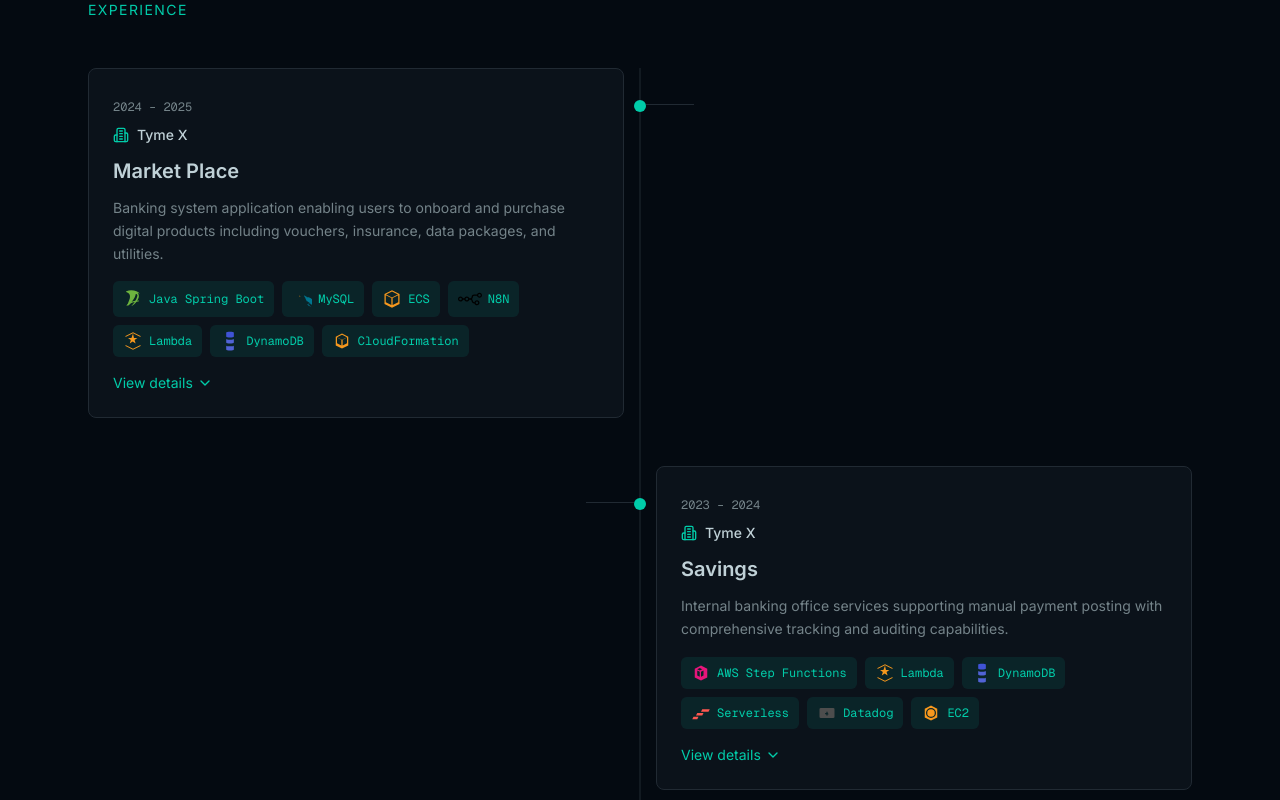
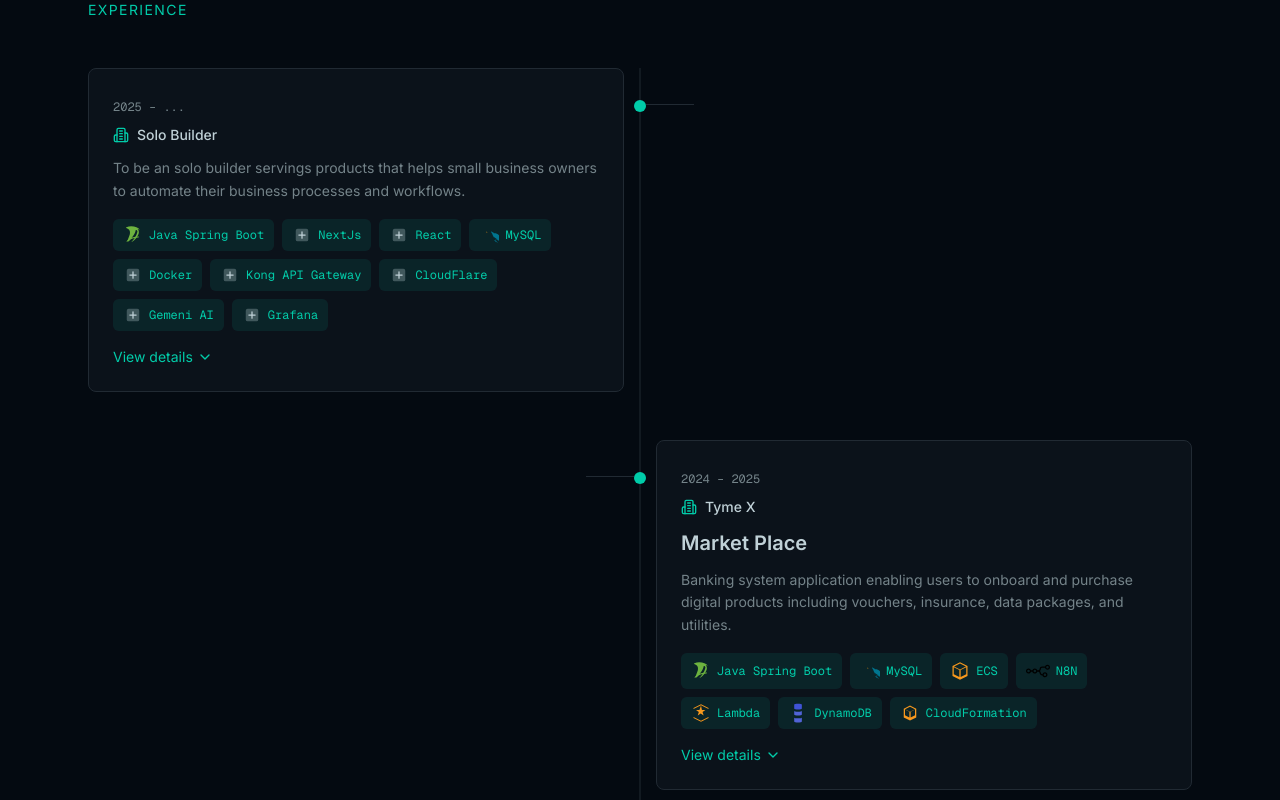
Before and after one commit to dphuynh123/huynh-dinh-porfolio, a Next.js app: page /profile/ in a window 1280 px wide. Shown: the part 880-1680 px from the top of the page. Built offline with nearby package versions, Linux system fonts and the light colour scheme.

Commit message:
adding solo builder project

```diff
--- a/components/project-flow.tsx
+++ b/components/project-flow.tsx
@@ -3,6 +3,29 @@
 import { ProjectCard } from "./project-card"
 
 const projects = [
+  {
+    id: 11,
+    period: "2025 – ...",
+    company: "Solo Builder",
+    title: "",
+    description:
+      "To be an solo builder servings products that helps small business owners to automate their business processes and workflows.",
+    responsibilities: [
+      "Business requirement gathering and analysis",
+      "Setup AI model integration",
+      "End to end feature development",
+      "Infrastructure, Architecture setup and deployment",
+      "Gemeni AI integration",
+      "Self hosting and monitoring",
+    ],
+    outcomes: [
+      "OJS (Open Journal System) - https://ahphan.com",
+      "Porfolio - https://ahphan.com/profile",
+      "Ideation Engine - https://ahphan.com/ideation/home",
+      "Price Tracker - https://ahphan.com/price-tracker/home",
+    ],
+    techStack: ["Java Spring Boot", "NextJs", "React", "MySQL", "Docker", "Kong API Gateway", "CloudFlare", "Gemeni AI", "Grafana"],
+  },
   {
     id: 1,
     period: "2024 – 2025",
```
